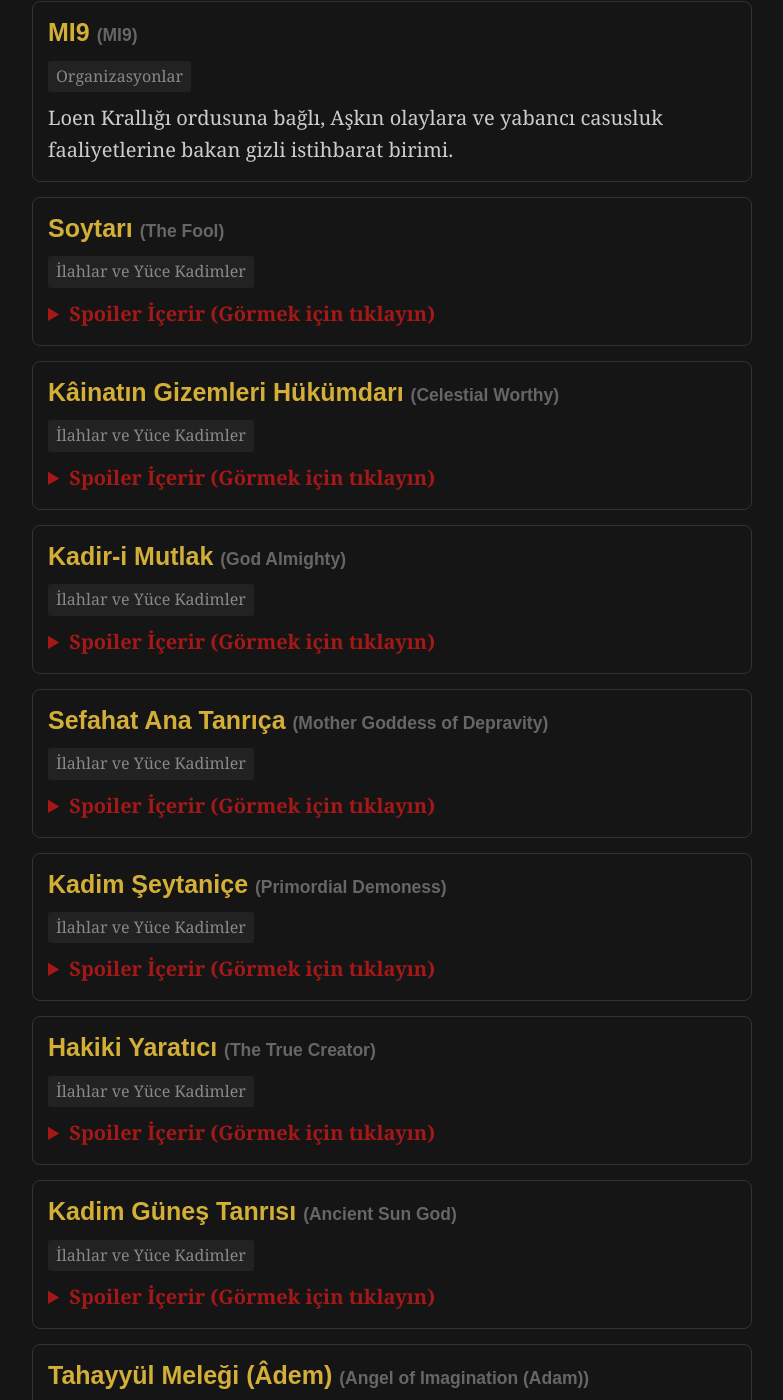
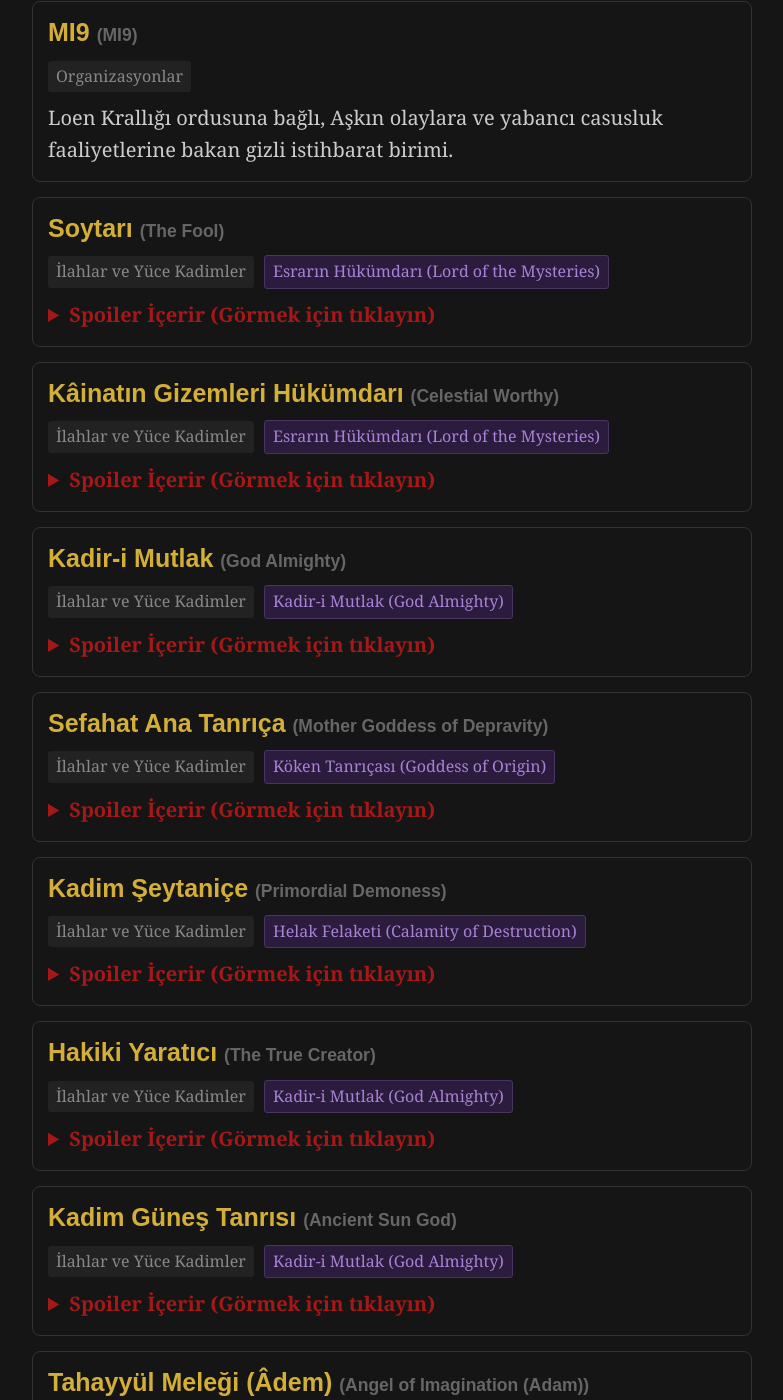
Before and after one commit to Imperium34/Imperium34.github.io, a Jekyll site: the page built from sozluk.md, in a window 1280 px wide and 1400 px high, scrolled down 3173 px. Shown: the whole window, without its empty margins (248-1031 px from the left). Built offline with Jekyll 4.4.1, drawn with Linux system fonts in a browser that asks for light colours; comment, search, counter and statistics services are not loaded; some of the changed text lies outside the part shown.

```diff
--- a/_data/sozluk.yml
+++ b/_data/sozluk.yml
@@ -103,126 +103,147 @@
 - terim: "Soytarı"
   ingilizce: "The Fool"
   kategori: "İlahlar ve Yüce Kadimler"
+  yol_grubu: "Esrarın Hükümdarı (Lord of the Mysteries)"
   aciklama: "Bu asra mensup olmayan Soytarı,<br>Gri sislerin fevkindeki esrarlı Hükümdar,<br>Talihe hükmeden Sarı ve Siyahın Kralı."
   spoiler: true
 
 - terim: "Kâinatın Gizemleri Hükümdarı"
   ingilizce: "Celestial Worthy"
   kategori: "İlahlar ve Yüce Kadimler"
+  yol_grubu: "Esrarın Hükümdarı (Lord of the Mysteries)"
   aciklama: "Esrarın Hükümdarı,<br>Zaman ve Mekan Sultanı,<br>Kaderin Meşalesi,<br>Sefira Kalesi'nin Tecessümü,<br>Alem-i Ervah Hakimi.<br><br>Arz ve Semanın Lütufkâr Baki Efendisi;<br>Arz ve Semanın Lütufkâr Gök Hakimi;<br>Arz ve Semanın Lütufkâr Ulu İlahı;<br>Arz ve Semanın Lütufkâr Semavi Bilgesi."
   spoiler: true
 
 - terim: "Kadir-i Mutlak"
   ingilizce: "God Almighty"
   kategori: "İlahlar ve Yüce Kadimler"
+  yol_grubu: "Kadir-i Mutlak (God Almighty)"
   aciklama: "Kadir-i Mutlak,<br>Hâlık,<br>Bari,<br>Alimi ve Kudreti Mutlak,<br>Melekut Efendisi."
   spoiler: true
 
 - terim: "Sefahat Ana Tanrıça"
   ingilizce: "Mother Goddess of Depravity"
   kategori: "İlahlar ve Yüce Kadimler"
+  yol_grubu: "Köken Tanrıçası (Goddess of Origin)"
   aciklama: "Sefahat Ana Tanrıça,<br>Şerrin Menşei,<br>Zevalsiz,<br>Kökenin Tanrıçası,<br>Cümle Alemin Anası,<br>Necaset Kovanı,<br>Cismani Alemin Hakimi."
   spoiler: true
 
 - terim: "Kadim Şeytaniçe"
   ingilizce: "Primordial Demoness"
   kategori: "İlahlar ve Yüce Kadimler"
+  yol_grubu: "Helak Felaketi (Calamity of Destruction)"
   aciklama: "Kadim Şeytaniçe,<br>Hilkat'i Nihayete Erdiren Kargaşa,<br>İllet ve Fesadın Tecessümü,<br>Alemin Helak Edicisi."
   spoiler: true
 
 - terim: "Hakiki Yaratıcı"
   ingilizce: "The True Creator"
   kategori: "İlahlar ve Yüce Kadimler"
+  yol_grubu: "Kadir-i Mutlak (God Almighty)"
   aciklama: "Hakiki Yaratıcı (Hakiki Hâlık),<br>Mevcudatın Sanii,<br>Müşfik Peder,<br>Cümle Cürümü Sırtlayan Rab."
   spoiler: true
 
 - terim: "Kadim Güneş Tanrısı"
   ingilizce: "Ancient Sun God"
   kategori: "İlahlar ve Yüce Kadimler"
+  yol_grubu: "Kadir-i Mutlak (God Almighty)"
   aciklama: "Kadim Güneş Tanrısı,<br>Mevcudatı Halk Eden Rab;<br>Mutlak Kadir ve Mutlak Alim İlah;<br>Namütenahi Melekutun Yüce Hükümdarı."
   spoiler: true
 
 - terim: "Tahayyül Meleği (Âdem)"
   ingilizce: "Angel of Imagination (Adam)"
   kategori: "İlahlar ve Yüce Kadimler"
+  yol_grubu: "Kadir-i Mutlak (God Almighty)"
   aciklama: "Alemin İnkişafını Yazan Kurgucu;<br>Mukadderatın İdarecisi;<br>Külli Şuur-altı Deryasının Tecessümü."
   spoiler: true
 
 - terim: "Kaderin Truva Atı (Amon)"
   ingilizce: "Trojan Horse of Destiny (Amon)"
   kategori: "İlahlar ve Yüce Kadimler"
+  yol_grubu: "Esrarın Hükümdarı (Lord of the Mysteries)"
   aciklama: "Zamanı Kemiren Kurt,<br>Kaidelerdeki Gedik,<br>Cümle Kusurun Tezahürü."
   spoiler: true
 
 - terim: "Kapıların Kapısı (Bay Kapı)"
   ingilizce: "Mr. Door"
   kategori: "İlahlar ve Yüce Kadimler"
+  yol_grubu: "Esrarın Hükümdarı (Lord of the Mysteries)"
   aciklama: "Kainat-ı Namütenahinin Rehberi,<br>Esrarlı Alemlerin Miftahı."
   spoiler: true
 
 - terim: "Yüce Harp Tanrısı (Medici)"
   ingilizce: "Great God of War (Medici)"
   kategori: "İlahlar ve Yüce Kadimler"
+  yol_grubu: "Helak Felaketi (Calamity of Destruction)"
   aciklama: "Demir ve Kanın Timsali,<br>Kargaşa ve Niza Hükümdarı."
   spoiler: true
 
 - terim: "Alemin Mutlak Talihi (Will Auceptin)"
   ingilizce: "Absolute Luck (Will Auceptin)"
   kategori: "İlahlar ve Yüce Kadimler"
+  yol_grubu: "Nur Miftahı (Key of Light)"
   aciklama: "İhtimallerin Tecessümü,<br>Kaderin Timsali."
   spoiler: true
 
 - terim: "Batınî Bilge"
   ingilizce: "The Hidden Sage"
   kategori: "İlahlar ve Yüce Kadimler"
+  yol_grubu: "Marifet İfriti (Demon of Knowledge)"
   aciklama: "Batınî Bilge,<br>Cümle Marifetin Tecessümü,<br>Cümle Aşkınların Kabusu,<br>Alemi Gözleyen Na-mer’i Gözler."
   spoiler: true
 
 - terim: "Prangalı İlah"
   ingilizce: "The Chained God"
   kategori: "İlahlar ve Yüce Kadimler"
+  yol_grubu: "Arzunun Ana Ağacı (Mother Tree of Desire)"
   aciklama: "Prangalı İlah,<br>Alemin Garezi,<br>Mukayyet Yürek."
   spoiler: true
 
 - terim: "Ebedi Gece Tanrıçası"
   ingilizce: "Evernight Goddess"
   kategori: "İlahlar ve Yüce Kadimler"
+  yol_grubu: "Zulmet-i Ebediye (Eternal Darkness)"
   aciklama: "Ebedi Gece Tanrıçası,<br>Gizlilik Anası,<br>Musibet ve Dehşet Ecesi,<br>Sükûnet ve Sükûtun Sahibesi."
   spoiler: true
 
 - terim: "Fırtınalar Hakimi"
   ingilizce: "Lord of Storms"
   kategori: "İlahlar ve Yüce Kadimler"
+  yol_grubu: "Kadir-i Mutlak (God Almighty)"
   aciklama: "Göklerin Hükümdarı,<br>Deryaların İmparatoru,<br>Afetlerin Efendisi,<br>Fırtınalar Hakimi."
   spoiler: true
 
 - terim: "Ebedi Yanan Güneş"
   ingilizce: "Eternal Blazing Sun"
   kategori: "İlahlar ve Yüce Kadimler"
+  yol_grubu: "Kadir-i Mutlak (God Almighty)"
   aciklama: "Ebedi Yanan Güneş,<br>Sönmez Işık,<br>Düzenin Timsali,<br>Akitlerin Tanrısı,<br>Ticaretin Hamisi."
   spoiler: true
 
 - terim: "Buhar ve Çarkların İlahı"
   ingilizce: "God of Steam and Machinery"
   kategori: "İlahlar ve Yüce Kadimler"
+  yol_grubu: "Marifet İfriti (Demon of Knowledge)"
   aciklama: "Buhar ve Çarkların İlahı,<br>Tabiiyatın Özü,<br>Zanaatkârların Piri."
   spoiler: true
 
 - terim: "Toprak Ana"
   ingilizce: "Earth Mother"
   kategori: "İlahlar ve Yüce Kadimler"
+  yol_grubu: "Köken Tanrıçası (Goddess of Origin)"
   aciklama: "Hayatın Menşei,<br>Cümle Varlığın Anası,<br>Bereketin Pınarı,<br>Tenasül ve Kızıl Ayın Timsali,<br>Her Şeyin Evveli ve Ahiri."
   spoiler: true
 
 - terim: "İlim ve Hikmetin İlahı"
   ingilizce: "God of Knowledge and Wisdom"
   kategori: "İlahlar ve Yüce Kadimler"
+  yol_grubu: "Kadir-i Mutlak (God Almighty)"
   aciklama: "İlim ve Hikmetin İlahı,<br>Aklın Nuru,<br>Bahr-i İrfan."
   spoiler: true
 
 - terim: "Cenk Tanrısı"
   ingilizce: "God of Combat"
   kategori: "İlahlar ve Yüce Kadimler"
+  yol_grubu: "Zulmet-i Ebediye (Eternal Darkness)"
   aciklama: "Cenk Tanrısı,<br>Gurubun Hükümdarı,<br>Fecir Kılıcını Kuşanan."
   spoiler: true
 
@@ -232,60 +253,70 @@
 - terim: "Dünya (The World)"
   ingilizce: "Gehrman Sparrow"
   kategori: "Tarot Kulübü"
+  yol_grubu: "Esrarın Hükümdarı (Lord of the Mysteries)"
   aciklama: "Alem-i Ervah ve Sefira Kalesi'nin Kutsanmışı,<br>Kadim zamanlardan neşet eden Esrar,<br>Engin bir tarihin Şahidi,<br>Beşeriyeti halas eden Melek,<br>Cümle fukara çocukların Hamisi,<br>Yüce Gehrman Sparrow."
   spoiler: true
 
 - terim: "Adalet (Justice)"
   ingilizce: "Audrey Hall"
   kategori: "Tarot Kulübü"
+  yol_grubu: "Kadir-i Mutlak (God Almighty)"
   aciklama: "Cümle ızdırabı teskin eden Mümeyyiz;<br>Ahir zamanda güzelliği muhafaza eden Hülya Dokuyan;<br>Hakikat ve Vehim arasında var olan Ruhani Mürşit;<br>Yürekten ve hakkaniyetten neşet eden Adalet;<br>Esrarın Hükümdarı'nın inayetine mazhar olmuş Mütevazı Şifacı."
   spoiler: true
 
 - terim: "Asılmış Adam (The Hanged Man)"
   ingilizce: "Alger Wilson"
   kategori: "Tarot Kulübü"
+  yol_grubu: "Kadir-i Mutlak (God Almighty)"
   aciklama: "Felakete ayin sunan Rahip;<br>Deryalara hükmeden Piskopos;<br>Necaset ve Sefahatı sırtlayan Vaiz;<br>Esrarın gölgesinde adımlayan Papa;<br>Fedakârlık ve adanmışlıktan yılmayan Asılmış Adam."
   spoiler: true
 
 - terim: "Güneş (The Sun)"
   ingilizce: "Derrick Berg"
   kategori: "Tarot Kulübü"
+  yol_grubu: "Kadir-i Mutlak (God Almighty)"
   aciklama: "Zulmeti defeden Pak Zat;<br>Her ameli adil olan Rahip;<br>Işığın izini süren Ozan;<br>Zaman ve Mekan Sultanı'nın Mukaddes Makamı;<br>İlelebet ümit ve mefkûre taşıyan Sıcak Güneş."
   spoiler: true
 
 - terim: "Yıldız (The Star)"
   ingilizce: "Leonard Mitchell"
   kategori: "Tarot Kulübü"
+  yol_grubu: "Zulmet-i Ebediye (Eternal Darkness)"
   aciklama: "Ebedi Gece'nin Muhafızı;<br>Dehşeti gözetleyen Uykusuz Melek;<br>Gizliliğe hizmet eden Geceyarısı Şairi;<br>Kaderin Meşalesi'nin zirvesindeki Nur;<br>Yolunu yitirenlere kılavuzluk eden Yıldız."
   spoiler: true
 
 - terim: "Hokkabaz (The Magician)"
   ingilizce: "Fors Wall"
   kategori: "Tarot Kulübü"
+  yol_grubu: "Esrarın Hükümdarı (Lord of the Mysteries)"
   aciklama: "<b>Mertebe 2:</b><br>Kainat Seyyahı;<br>Sarı ve Siyahın Kralı'nın Bendesi;<br>Dünya'nın Vakanüvis Efsuncusu.<br><br><b>Mertebe 1:</b><br>Dünya'nın Vakanüvis Efsuncusu;<br>Kainat Seyyahı;<br>Zifiri Kainatı Aralayan Miftah;<br>Sarı ve Siyahın Kralı'nın Bendesi;<br>Yollara ve Amellere Hükmeden Hokkabaz."
   spoiler: true
 
 - terim: "Ay (The Moon)"
   ingilizce: "Emlyn White"
   kategori: "Tarot Kulübü"
+  yol_grubu: "Köken Tanrıçası (Goddess of Origin)"
   aciklama: "Celb Kapılarının Muhafızı;<br>Cümle Varlığın Ruhaniyetinin Tecessümü;<br>Hayat Kanı Bahşeden Hâlık;<br>Nebatat ve Hayvanatı Besleyen Ay;<br>Alem-i Ervah Hakimi'nin İlahi Sefiri."
   spoiler: true
 
 - terim: "Keşiş (The Hermit)"
   ingilizce: "Cattleya"
   kategori: "Tarot Kulübü"
+  yol_grubu: "Marifet İfriti (Demon of Knowledge)"
   aciklama: "Masal Aleminin Büyücüsü;<br>Kaderi İrdeleyen Gözler;<br>Esrarın İzini Süren Bilge;<br>Marifetin Bağrında Saklı Muamma;<br>Arif Keşiş."
   spoiler: true
 
 - terim: "Yargı (Judgment)"
   ingilizce: "Xio Derecha"
   kategori: "Tarot Kulübü"
+  yol_grubu: "Anarşi (Anarchy)"
   aciklama: "Kargaşayı avlayan Şövalye;<br>Ferman ve salahiyetlerin İnfazcısı;<br>Nizam ve gölge arasındaki Muvazene Hattı;<br>Kaderin Meşalesi'nin Tedip Kılıcı;<br>Nefsini muhakeme eden Yargı."
   spoiler: true
 
 - terim: "İtidal (Temperance)"
   ingilizce: "Sharron"
   kategori: "Tarot Kulübü"
+  yol_grubu: "Arzunun Ana Ağacı (Mother Tree of Desire)"
   aciklama: "Cümle varlığı lanetleyen Kukla;<br>Tarihin dehlizlerinden kopan Garibe;<br>Sessizlik ve sıradanlık bahşeden Mürit;<br>Arzu ve şer düşüncelere başkaldıran İtidal Hanımefendisi;<br>Alem-i Ervah Hakimi'nin Naibi."
   spoiler: true
 
@@ -327,7 +358,7 @@
   ingilizce: "Arbiter Pathway"
   kategori: "Aşkın Yolları"
   yol_grubu: "Anarşi (Anarchy)"
-  aciklama: "9: Arabulucu (Arbiter)<br>8: Zaptiye (Sheriff)<br>7: Sorgucu (Interrogator)<br>6: Yargıç (Judge)<br>5: Nizam Şövalyesi (Disciplinary Paladin)<br>4: Kargaşa Avcısı (Chaos Hunter)<br>3: Muvazenedar (Balancer)<br>2: Düzenin Eli (Hand of Order)<br>1: Yargı (Justiciar)<br>0: Justiciar (Yargı)"
+  aciklama: "9: Arabulucu (Arbiter)<br>8: Zaptiye (Sheriff)<br>7: Sorgucu (Interrogator)<br>6: Yargıç (Judge)<br>5: Nizam Şövalyesi (Disciplinary Paladin)<br>4: Ferman Büyücüsü (Imperative Mage)<br>3: Muvazenedar (Balancer)<br>2: Düzenin Eli (Hand of Order)<br>1: Yargı (Justiciar)<br>0: Justiciar (Yargı)"
   spoiler: true
 
 # Helak Felaketi (Calamity of Destruction)
```
